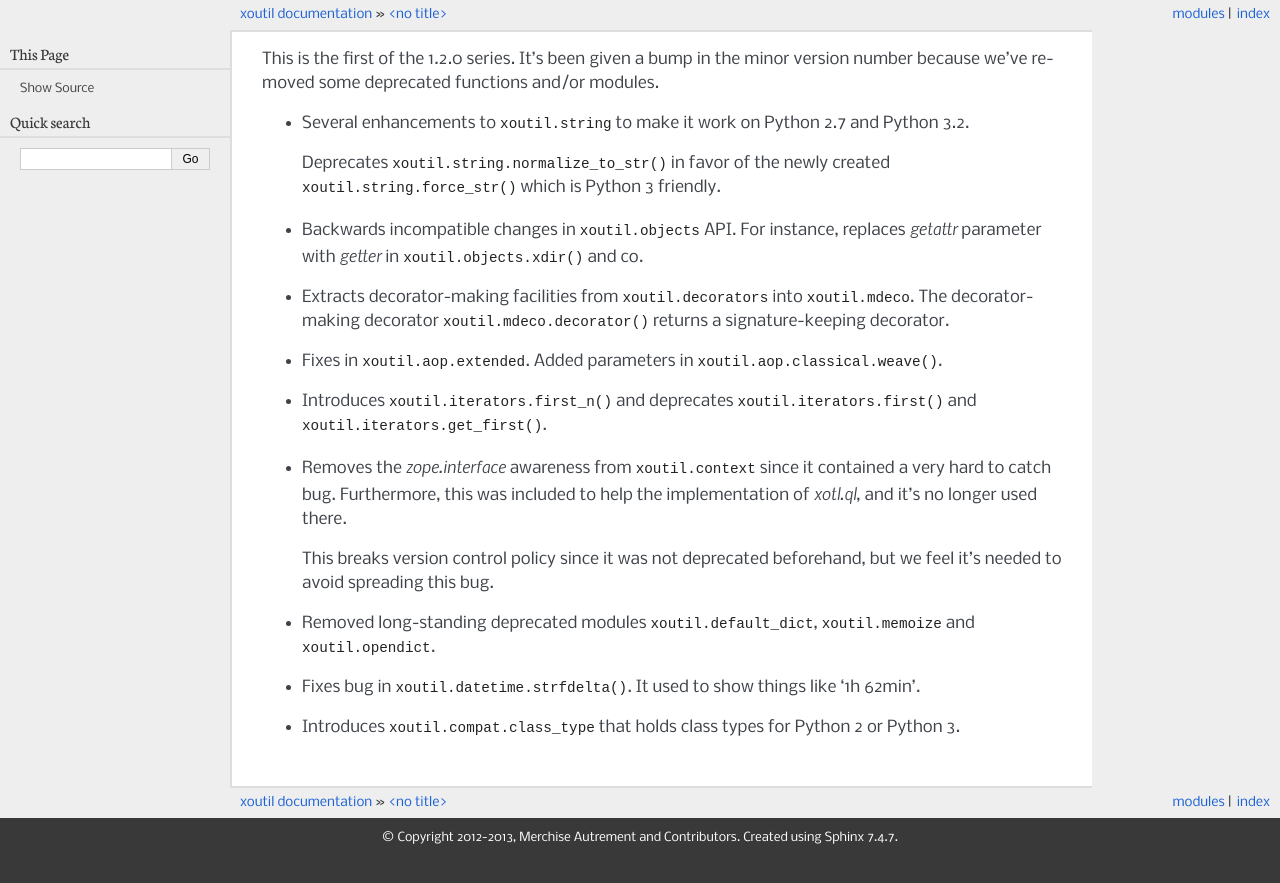
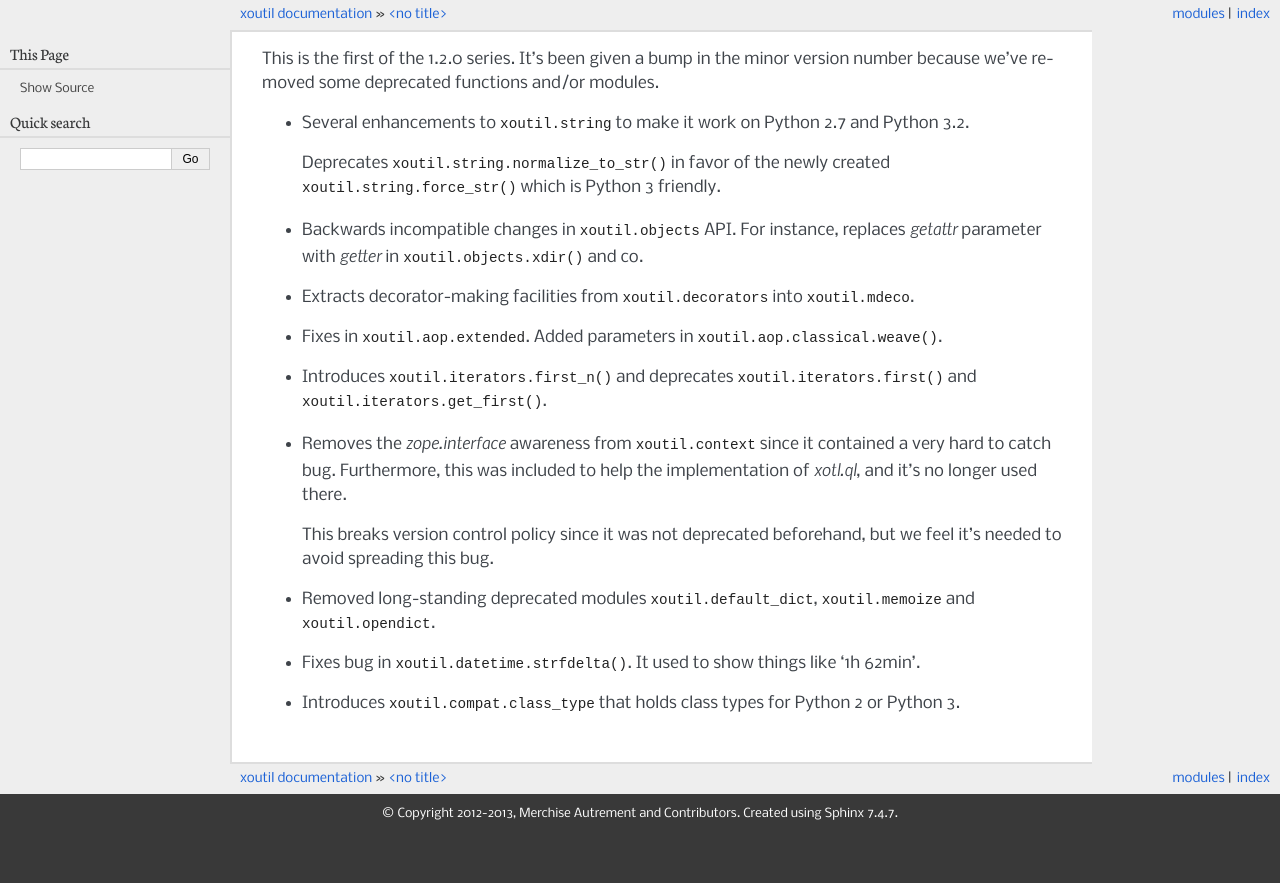
Before and after one commit to merchise/xotl.tools, a Sphinx documentation site: the page built from docs/source/history/changes-1.2.0.rst, in a window 1280 px wide. Shown: the top 883 px of the page. Built offline with Sphinx 7.4.7, drawn with Linux system fonts in a browser that asks for light colours; the version number could not be read and is left out.

Commit message:
Finished :mod:`xoutil.mdeco` for 1.2.0 release.
TODO: Make decorator signature-keeping.

```diff
--- a/docs/source/history/changes-1.2.0.rst
+++ b/docs/source/history/changes-1.2.0.rst
@@ -12,8 +12,10 @@
   co.
 
 - Extracts decorator-making facilities from :mod:`xoutil.decorators` into
-  :mod:`xoutil.mdeco`. The decorator-making decorator
-  :func:`xoutil.mdeco.decorator` returns a signature-keeping decorator.
+  :mod:`xoutil.mdeco`.
+
+  .. The decorator-making decorator
+  .. :func:`xoutil.mdeco.decorator` returns a signature-keeping decorator.
 
 - Fixes in :mod:`xoutil.aop.extended`. Added parameters in
   :func:`xoutil.aop.classical.weave`.
```
Also changed, not shown: 1 other file.
